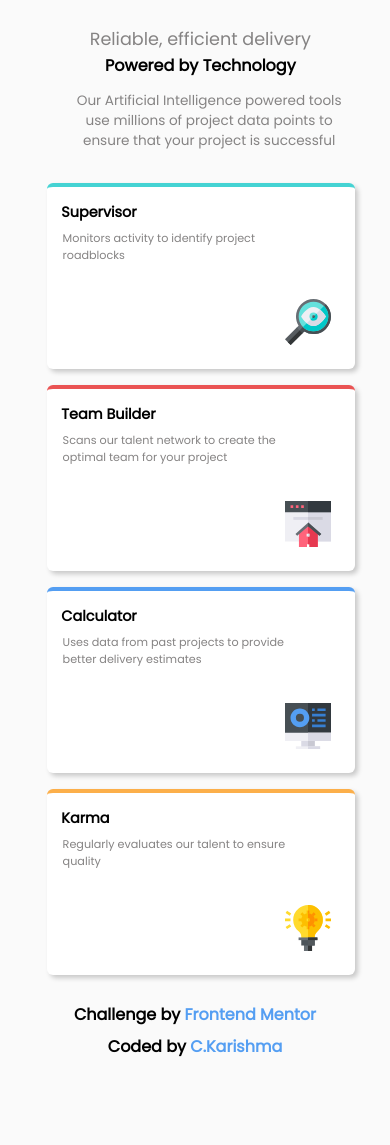
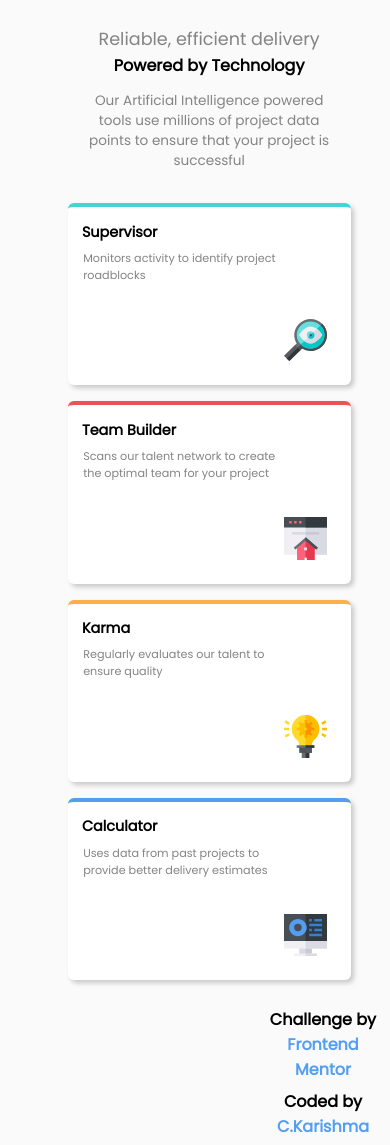
Before and after one commit to karishma-c/four-card-feature-design, a plain HTML site: page index.html in a window 390 px wide. Before the commit the page ends 1070 px from the top, so only its background shows below. Drawn offline with Linux system fonts and the light colour scheme.

Commit message:
position and responsiveness of the cards are changed

```diff
--- a/index.html
+++ b/index.html
@@ -28,21 +28,21 @@
         <img src="asset/images/icon-supervisor.svg" alt="img-1">
       </div>
       <div class="card-2">
-        <h3 class="card-heading">Team Builder</h3>
-        <p class="card-desc">Scans our talent network to create the optimal team for your project</p>
-        <img src="asset/images/icon-team-builder.svg" alt="img-2">
+          <h3 class="card-heading">Team Builder</h3>
+          <p class="card-desc">Scans our talent network to create the optimal team for your project</p>
+          <img src="asset/images/icon-team-builder.svg" alt="img-2">
       </div>
       <div class="card-3">
+          <h3 class="card-heading">Karma</h3>
+          <p class="card-desc">Regularly evaluates our talent to ensure quality</p>
+          <img src="asset/images/icon-karma.svg" alt="img-3">
+      </div>
+
+      <div class="card-4">
         <h3 class="card-heading">Calculator</h3>
         <p class="card-desc">Uses data from past projects to provide better delivery estimates</p>
-        <img src="asset/images/icon-calculator.svg" alt="img-3">
+        <img src="asset/images/icon-calculator.svg" alt="img-4">
       </div>
-      <div class="card-4">
-        <h3 class="card-heading">Karma</h3>
-        <p class="card-desc">Regularly evaluates our talent to ensure quality</p>
-        <img src="asset/images/icon-karma.svg" alt="img-4">
-      </div>
-
     </div>
   </div>
   <footer>
--- a/style.css
+++ b/style.css
@@ -16,7 +16,7 @@ body{
     font-size: 1.1rem;
     font-weight: 400;
     padding-top: 1em;
-    margin: 0;
+    margin: 0 6em 0 0;
     color: rgb(133, 131, 131);
 }
 span{
@@ -32,18 +32,19 @@ span{
     text-align: center;
     font-size: .8rem;
     font-weight: 400;
-    margin: 1em auto;
+    margin: 1em 0 0 31em;
     color: rgb(133, 131, 131);
 }
 .card-container{
     max-width: 1100px;
     width:90%;
     display: flex;
-    flex-flow: row wrap;
+    flex-wrap: row wrap;
     justify-content: center;
     align-items: center;
-    margin: 1em auto;
+    margin: 1em 0 0 15em;
 }
+
 .card-1{
     position: relative;
     top: 6em;
@@ -54,7 +55,6 @@ span{
     border-top: 4px solid hsl(180, 62%, 55%);
     box-shadow: 3px 3px 5px rgba(0, 0, 0, 0.2);
 }
-
 .card-2{
     width: 25%;
     margin: .5em;
@@ -65,20 +65,24 @@ span{
 }
 .card-3{
     position: relative;
+    top: 12em;
+    right: 17em;
+    width: 25%;
+    margin: .5em;
+    border-radius: 6px;
+    background: white;
+    border-top: 4px solid hsl(34, 97%, 64%);
+    box-shadow: 3px 3px 5px rgba(0, 0, 0, 0.2);
+}
+.card-4{
+    position: relative;
     top: 6em;
+    right: 17em;
     width: 25%;
     margin: .5em;
     border-radius: 6px;
     background: white;
     border-top: 4px solid hsl(212, 86%, 64%);
-    box-shadow: 3px 3px 5px rgba(0, 0, 0, 0.2);
-}
-.card-4{
-    width: 25%;
-    margin: .5em;
-    border-radius: 6px;
-    background: white;
-    border-top: 4px solid hsl(34, 97%, 64%);
     box-shadow: 3px 3px 5px rgba(0, 0, 0, 0.2);
 }
 .card-heading{
@@ -109,6 +113,7 @@ footer{
     flex-direction: column;
     align-items: center;
     justify-content: center;
+    margin: 13em 5em 0 0;
 }
 .attribution h6{
     text-align: center;
@@ -121,22 +126,72 @@ footer{
     color: hsl(212, 86%, 64%);
 }
 @media (max-width:1100px){
+    .heading{
+        margin: 0 0 0 6em;
+    }
     .description{
-        margin: 1em 18em 0 18em;
+        margin: 1em 24em 0 24em;
     }
     .card-container{
-        max-width: 900px;
-        width:95%;
-        margin: 1em 0 1em 3em;
+        max-width: 1000px;
+        width:98%;
+        margin: 1em 0 1em 12em;
     }
-    .card-1, .card-2, .card-3, .card-4{
-        width: 30%;
+    .card-1{
+        position: relative;
+        top: 6em;
+        width: 45%;
+        margin: .5em;
+        border-radius: 6px;
+        background: white;
+        border-top: 4px solid hsl(180, 62%, 55%);
+        box-shadow: 3px 3px 5px rgba(0, 0, 0, 0.2);
+    }
+    .card-2{
+        width: 45%;
+        margin: .5em;
+        border-radius: 6px;
+        background: white;
+        border-top: 4px solid hsl(0, 78%, 62%);
+        box-shadow: 3px 3px 5px rgba(0, 0, 0, 0.2);
+    }
+    .card-3{
+        position: relative;
+        top: 12em;
+        right: 15em;
+        width: 45%;
+        margin: .5em;
+        border-radius: 6px;
+        background: white;
+        border-top: 4px solid hsl(34, 97%, 64%);
+        box-shadow: 3px 3px 5px rgba(0, 0, 0, 0.2);
+    }
+    .card-4{
+        position: relative;
+        top: 6em;
+        right: 15em;
+        width: 45%;
+        margin: .5em;
+        border-radius: 6px;
+        background: white;
+        border-top: 4px solid hsl(212, 86%, 64%);
+        box-shadow: 3px 3px 5px rgba(0, 0, 0, 0.2);
     }
     .card-desc{
+        padding: 0 0 1em 1.4em;
         margin: 0 1em 0 0;
+    }
+    .attribution h6{
+        text-align: center;
+        font-size: 1rem;
+        margin: 0 0 0 15em;
+        padding: .2em;
     }
 }
 @media (max-width:900px){
+    .heading{
+        margin: 0 0 0 1em;
+    }
     .description{
         font-size: .85rem;
         font-weight: 400;
@@ -144,31 +199,34 @@ footer{
     }
     .card-container{
         width: 90%;
-        margin: 2em 0 2em 2.5em;
+        margin: 2em 0 2em 3em;
         display: flex;
         flex-flow: column wrap;
         align-items: center;
         justify-content: center;
     }
-    .card-1, .card-3{
+    .card-1, .card-3, .card-4{
         position: static;
         width: 50%;
     }
-    .card-2, .card-4{
+    .card-2{
         width: 50%;
+    }
+    footer{
+        margin: 0 0 0 3em;
     }
 }
 @media (max-width: 650px){
     .heading{
-        margin: 0 1em 0 0;
+        margin: 0 auto;
     }
     .description{
-        width: 280px;
+        width: 250px;
+        font-size: .85rem;
+        font-weight: 400;
         margin: 1em auto;
     }
     .card-container{
-        max-width: 620px;
-        width:98%;
         margin: 1em auto;
         display: flex;
         flex-direction: column;
@@ -178,16 +236,16 @@ footer{
     .card-1{
         position: static;
         width: 85%;
-        margin: 1em 2em .5em 1em;
+        margin: 1em 1em .5em 1em;
     }
-    .card-3{
+    .card-3, .card-4{
         position: static;
         width: 85%;
-        margin: .5em 2em .5em 1em;
+        margin: .5em 1em .5em 1em;
     }
-    .card-2, .card-4{
+    .card-2{
         width: 85%;
-        margin: .5em 2em .5em 1em;
+        margin: .5em 1em .5em 1em;
     }
    .card-desc{
         padding: 0 0 1em 1.4em;
@@ -196,5 +254,8 @@ footer{
     img{
         width: 15%;
     }
+    footer{
+        margin: 0 0 0 1em;
+    }
 
 }
```
